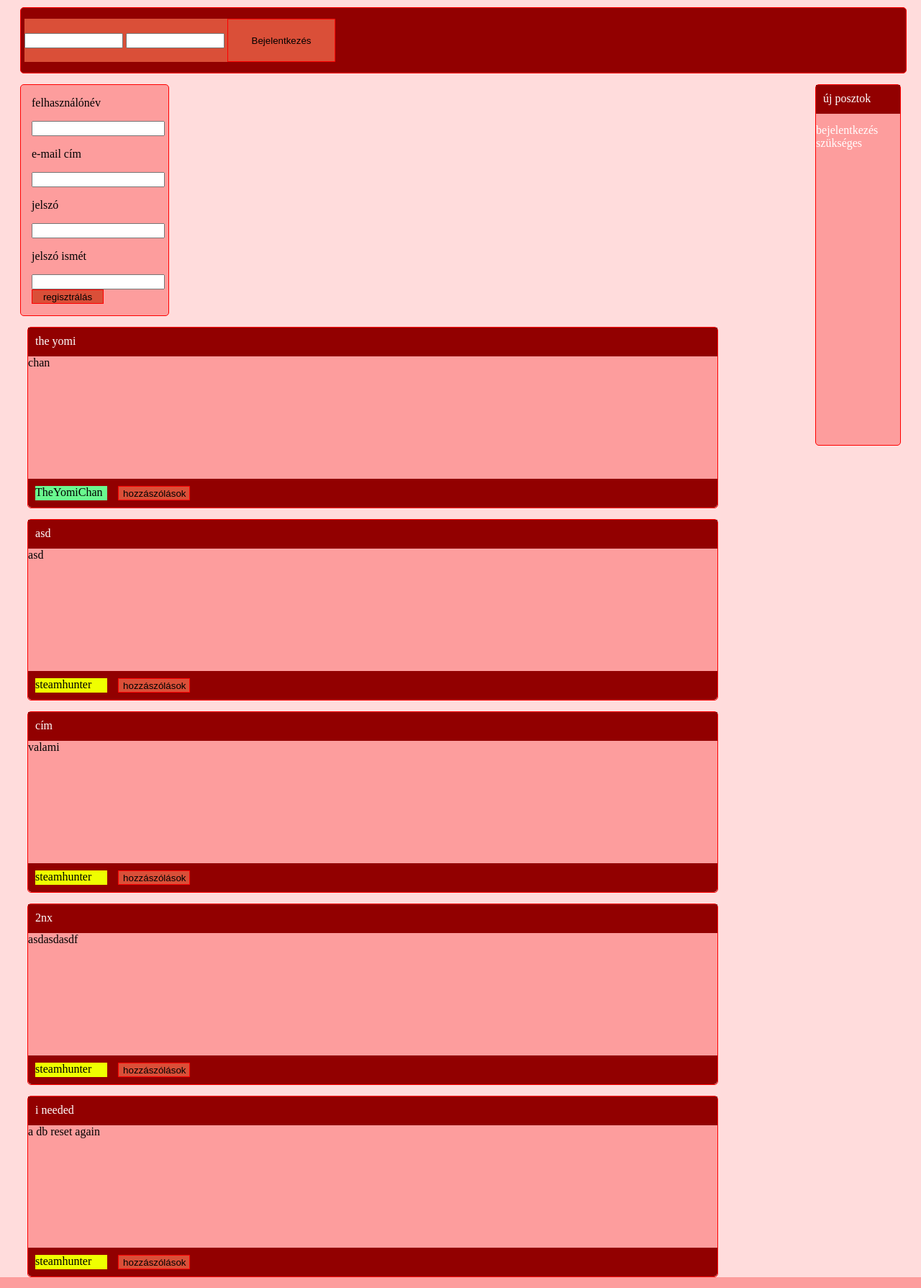
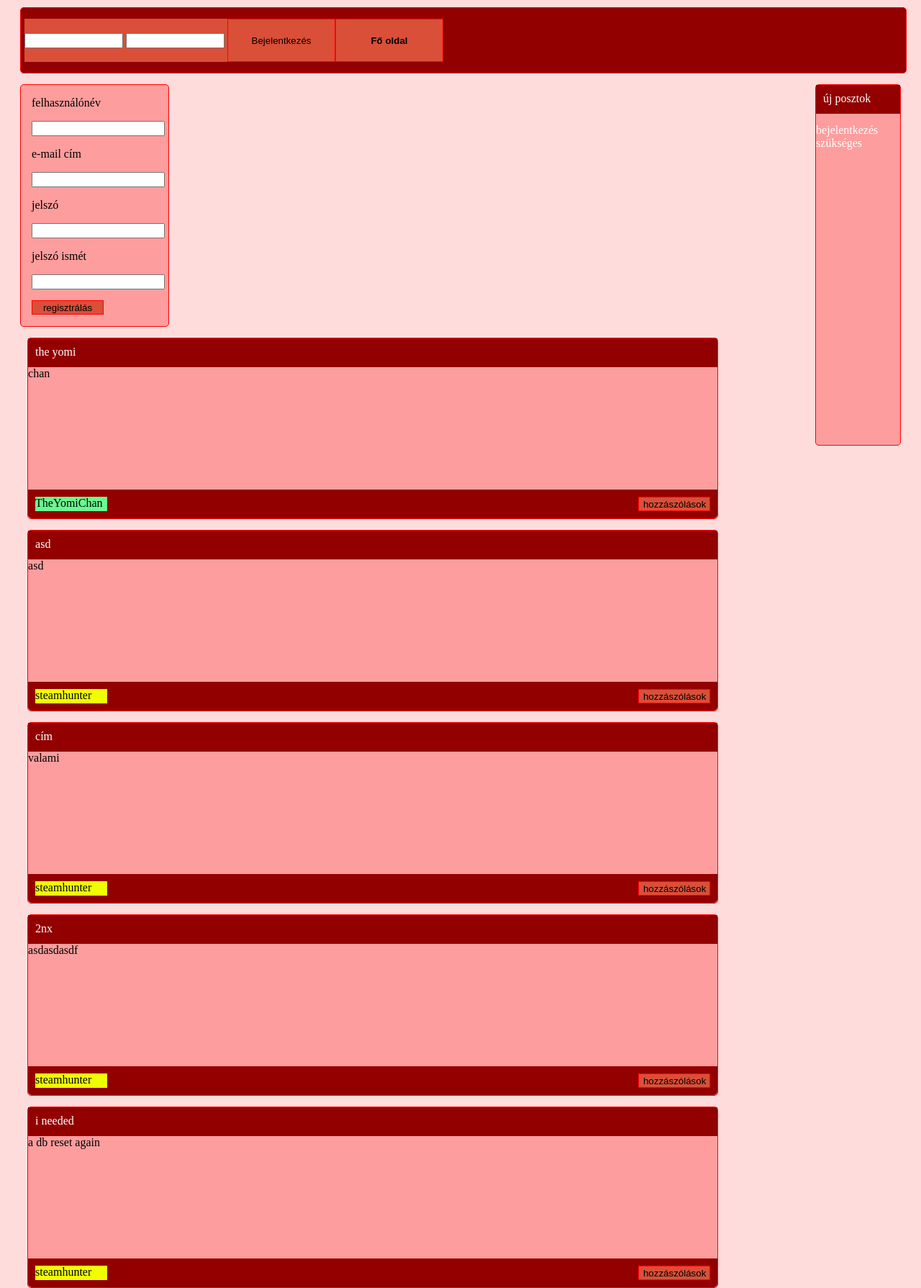
Before and after one commit to njszki-2016-14sz/szegedi-hideout, a PHP site: page /register.php in a window 1280 px wide. Shown: the whole page at 72% size. Run offline with PHP 8.4, Linux system fonts and the light colour scheme; data comes from the database, SQL or seed files in the repository.

Commit message:
fixed #1
fixed #1

```diff
--- a/reg.css
+++ b/reg.css
@@ -36,11 +36,35 @@
 	width:150px;
 	background-color:#da4f38;
 }
+#logintexts
+{
+	float: left;
+	padding-top: 20px;
+	margin-right: 4px;
+}
 body
 {
 	padding-left:20px;
 	background-color: #ffdcdc;
-}#register
+}
+#mainpage
+{
+
+	float: left;
+	width: 150px;
+	height: 60px;
+}
+#mainpage input
+{
+	border: 1px solid red;
+	text-decoration: none;
+	color: black;
+	font-weight: bold;
+	width:150px;
+	height:60px;
+	background-color:#da4f38;
+}
+#register
 {
 	float:left;
 	width: 190px;
@@ -107,6 +131,7 @@
 	height:20px;
 	width:100px;
 	float:left;
+	margin-top: 0px;
 }
 #rightsidebar
 {
@@ -127,8 +152,17 @@
 }
 .commentbt
 {
-	height: 20;
-    width: 100;
+	height: 20px;
+    width: 100px;
     background-color: #da4f38;
     border: 1px red solid;
+	float:right;
 }
+.regbt
+{
+	height: 20px;
+    width: 100px;
+    background-color: #da4f38;
+    border: 1px red solid;
+	margin-top: 15px;
+}
--- a/register.php
+++ b/register.php
@@ -8,6 +8,10 @@
 
 	}
 }
+if($_SERVER["REQUEST_METHOD"]=="POST"&&isset($_POST['reset']))
+	{
+			header('Location: /index.php');
+	}
 if($_SERVER["REQUEST_METHOD"]=="POST")
 	{
 		$db = mysql_connect('localhost', 'root', '');
@@ -49,7 +53,6 @@
 	</head>
 	<body>
 	<div id="header">
-
 	<div id="login">
 	<form method="post" action="login.php" id="loginform">
 	<div id="logintexts">
@@ -70,9 +73,6 @@
 	</form>
 
 	</div>
-	<div id="mainpage">
-	<a href="/index.php">Fő oldal</a>
-	</div>
 	</div>
 		<div id="register">
 			<form method="post">
@@ -86,7 +86,7 @@
 				<input type="password" name="password">
 				<p>jelszó ismét</p>
 				<input type="password" name="passwordagain">
-				<input type="submit" name="login" value="regisztrálás" class="commentbt">
+				<input type="submit" name="login" value="regisztrálás" class="regbt">
 			</form>
 		</div>
 		<div id="rightsidebar">
@@ -242,6 +242,11 @@
 	<input type="password" name="password" class="logintextbox">
 	<input type="submit" name="login" value="Bejelentkezés" id="loginbt">
 	</form>
+		<div id="mainpage">
+		<form method="post">
+		<input type="submit" value="Fő oldal" name="reset">
+		</form>
+		</div>
 	</div>
 	</div>
 		<div id="register">
@@ -254,7 +259,7 @@
 				<input type="password" name="password">
 				<p>jelszó ismét</p>
 				<input type="password" name="passwordagain">
-				<input type="submit" name="login" value="regisztrálás" class="commentbt">
+				<input type="submit" name="login" value="regisztrálás" class="regbt">
 			</form>
 		</div>
 		<div id="rightsidebar">
```
